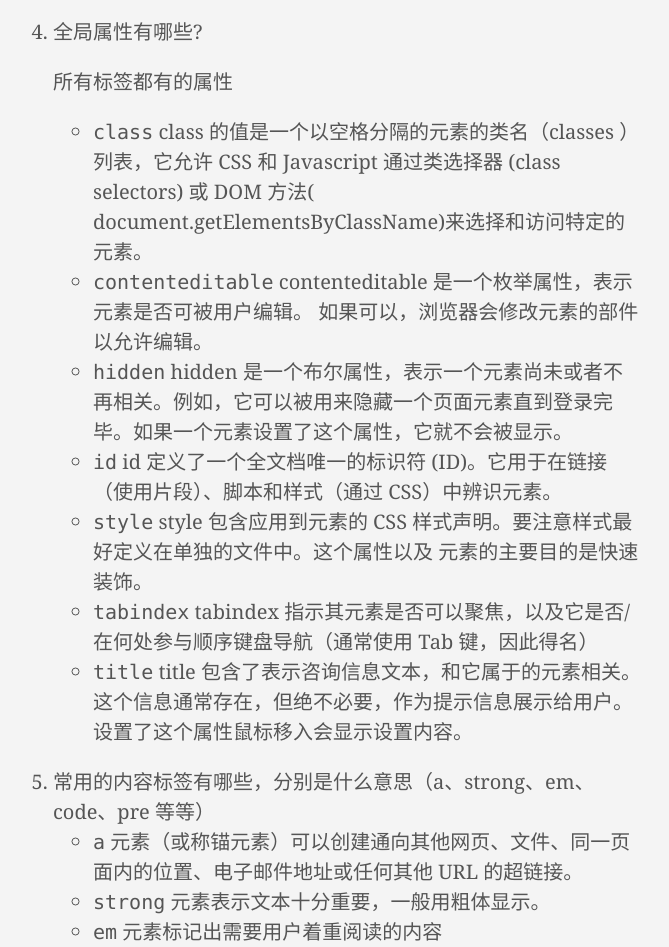
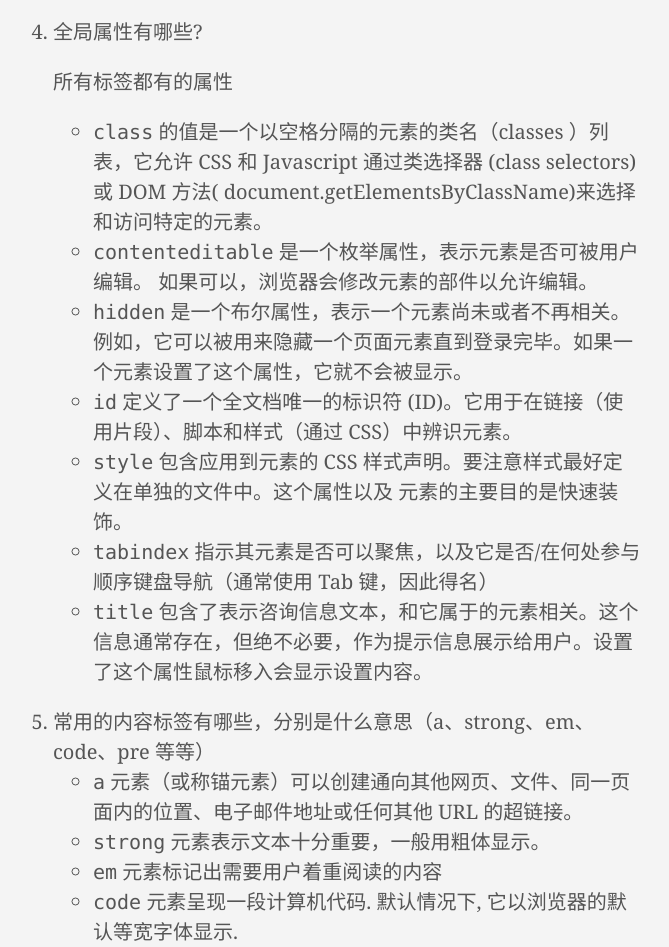
Before and after one commit to linxueqing/linxueqing.github.io, a plain HTML site: page posts/html01/index.html in a window 1280 px wide. Shown: the part 1283-2230 px from the top of the page, without its empty margins (131-800 px from the left). Drawn offline with Linux system fonts and the light colour scheme.

Commit message:
edit html

```diff
--- a/posts/html01/index.html
+++ b/posts/html01/index.html
@@ -45,7 +45,7 @@ HTML 的英文全称是 Hypertext Marked Language，即超文本标记语言。H
 所有标签都有的属性">
 <meta itemprop="datePublished" content="2020-02-22T17:54:06&#43;08:00" />
 <meta itemprop="dateModified" content="2020-02-22T17:54:06&#43;08:00" />
-<meta itemprop="wordCount" content="115">
+<meta itemprop="wordCount" content="108">
 
 
 
@@ -184,13 +184,13 @@ HTML 的英文全称是 Hypertext Marked Language，即超文本标记语言。H
 <p>全局属性有哪些?</p>
 <p>所有标签都有的属性</p>
 <ul>
-<li><code>class</code> class 的值是一个以空格分隔的元素的类名（classes ）列表，它允许 CSS 和 Javascript 通过类选择器 (class selectors) 或 DOM 方法( document.getElementsByClassName)来选择和访问特定的元素。</li>
-<li><code>contenteditable</code> contenteditable 是一个枚举属性，表示元素是否可被用户编辑。 如果可以，浏览器会修改元素的部件以允许编辑。</li>
-<li><code>hidden</code> hidden 是一个布尔属性，表示一个元素尚未或者不再相关。例如，它可以被用来隐藏一个页面元素直到登录完毕。如果一个元素设置了这个属性，它就不会被显示。</li>
-<li><code>id</code> id 定义了一个全文档唯一的标识符 (ID)。它用于在链接（使用片段）、脚本和样式（通过 CSS）中辨识元素。</li>
-<li><code>style</code> style 包含应用到元素的 CSS 样式声明。要注意样式最好定义在单独的文件中。这个属性以及 <!-- raw HTML omitted --> 元素的主要目的是快速装饰。</li>
-<li><code>tabindex</code> tabindex 指示其元素是否可以聚焦，以及它是否/在何处参与顺序键盘导航（通常使用 Tab 键，因此得名）</li>
-<li><code>title</code> title 包含了表示咨询信息文本，和它属于的元素相关。这个信息通常存在，但绝不必要，作为提示信息展示给用户。设置了这个属性鼠标移入会显示设置内容。</li>
+<li><code>class</code> 的值是一个以空格分隔的元素的类名（classes ）列表，它允许 CSS 和 Javascript 通过类选择器 (class selectors) 或 DOM 方法( document.getElementsByClassName)来选择和访问特定的元素。</li>
+<li><code>contenteditable</code> 是一个枚举属性，表示元素是否可被用户编辑。 如果可以，浏览器会修改元素的部件以允许编辑。</li>
+<li><code>hidden</code> 是一个布尔属性，表示一个元素尚未或者不再相关。例如，它可以被用来隐藏一个页面元素直到登录完毕。如果一个元素设置了这个属性，它就不会被显示。</li>
+<li><code>id</code> 定义了一个全文档唯一的标识符 (ID)。它用于在链接（使用片段）、脚本和样式（通过 CSS）中辨识元素。</li>
+<li><code>style</code> 包含应用到元素的 CSS 样式声明。要注意样式最好定义在单独的文件中。这个属性以及 <!-- raw HTML omitted --> 元素的主要目的是快速装饰。</li>
+<li><code>tabindex</code> 指示其元素是否可以聚焦，以及它是否/在何处参与顺序键盘导航（通常使用 Tab 键，因此得名）</li>
+<li><code>title</code> 包含了表示咨询信息文本，和它属于的元素相关。这个信息通常存在，但绝不必要，作为提示信息展示给用户。设置了这个属性鼠标移入会显示设置内容。</li>
 </ul>
 </li>
 </ol>
```
